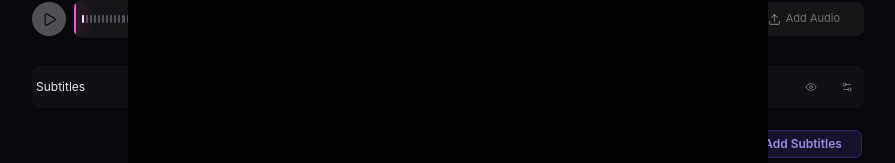
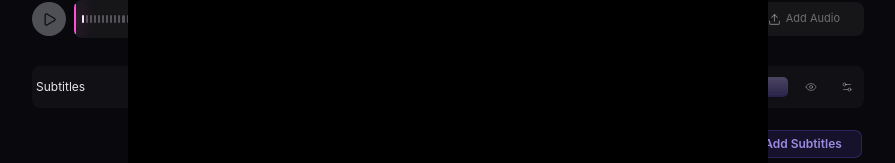
Before and after one commit to nick227/Audio-Reactive-Visual-Studio, a React (Vite) app: page / in a window 1280 px wide. Both pictures are taken after a click on the button "Add Subtitles". Shown: the part 478-641 px from the top of the page, without its empty margins (192-1087 px from the left). Built offline with nearby package versions, Linux system fonts and the light colour scheme.

Commit message:
Replace gap delete button with keyboard Delete on focused strip.
Selecting or dragging a visibility gap focuses the strip so Delete or Backspace removes the selected section.

```diff
--- a/src/features/visualizer/editor/LayerVisibilityStrip.tsx
+++ b/src/features/visualizer/editor/LayerVisibilityStrip.tsx
@@ -1,5 +1,4 @@
 import { useCallback, useEffect, useRef, useState } from 'react'
-import { Trash2 } from 'lucide-react'
 import type { LayerTiming } from '../project/types'
 import { DEFAULT_LAYER_TIMING } from '../project/types'
 import {
@@ -74,13 +73,13 @@ export function LayerVisibilityStrip({
     setActiveGapId(null)
   }, [gaps, onCommit, pulseAlways])
 
-  const deleteSelectedGap = useCallback((e: React.MouseEvent) => {
-    e.stopPropagation()
-    if (!activeGapId || showFilled) return
-    commitRemoveGap(activeGapId)
-  }, [activeGapId, commitRemoveGap, showFilled])
+  useEffect(() => {
+    if (activeGapId && !gaps.some((g) => g.id === activeGapId)) {
+      setActiveGapId(null)
+    }
+  }, [activeGapId, gaps])
 
-  const canDeleteGap = durationReady && !showFilled && Boolean(activeGapId)
+  const focusStrip = () => railRef.current?.focus()
 
   const localX = useCallback((clientX: number) => {
     const rail = railRef.current
@@ -137,6 +136,7 @@ export function LayerVisibilityStrip({
         snapshotted: false,
       }
       setActiveGapId(hit.gap.id)
+      focusStrip()
     } else if (hit.gap && hit.zone === 'body') {
       const ms = xToMs(x, width, safeDuration)
       dragRef.current = {
@@ -148,6 +148,7 @@ export function LayerVisibilityStrip({
         snapshotted: false,
       }
       setActiveGapId(hit.gap.id)
+      focusStrip()
     } else {
       dragRef.current = {
         mode: { kind: 'click' },
@@ -204,6 +205,7 @@ export function LayerVisibilityStrip({
 
     if (drag?.moved) {
       setHover(null)
+      focusStrip()
       return
     }
 
@@ -217,9 +219,18 @@ export function LayerVisibilityStrip({
       const nextGaps = trimGapAt(gaps, hit.gap.id, clickMs, safeDuration)
       onCommit({ mode: 'gaps', gaps: nextGaps })
       setActiveGapId(hit.gap.id)
+      focusStrip()
       return
     }
     if (!hit.gap) setActiveGapId(null)
+  }
+
+  const onKeyDown = (e: React.KeyboardEvent) => {
+    if (e.key !== 'Delete' && e.key !== 'Backspace') return
+    if (!activeGapId || showFilled) return
+    e.preventDefault()
+    e.stopPropagation()
+    commitRemoveGap(activeGapId)
   }
 
   const onDoubleClick = (e: React.MouseEvent) => {
@@ -244,6 +255,7 @@ export function LayerVisibilityStrip({
     if (nextGaps.length > gaps.length) {
       onCommit({ mode: 'gaps', gaps: nextGaps })
       setActiveGapId(nextGaps[nextGaps.length - 1]?.id ?? null)
+      focusStrip()
     }
   }
 
@@ -260,19 +272,22 @@ export function LayerVisibilityStrip({
           : 'crosshair'
 
   return (
-    <div className="layer-vis-wrap">
     <div
       ref={railRef}
-        className={`layer-vis-strip${!durationReady ? ' disabled no-duration' : ''}${isDragging ? ' dragging' : ''}${flashAlways ? ' flash-always' : ''}`}
+      className={`layer-vis-strip${!durationReady ? ' disabled no-duration' : ''}${isDragging ? ' dragging' : ''}${flashAlways ? ' flash-always' : ''}${activeGapId ? ' has-selection' : ''}`}
       style={{ cursor }}
+      tabIndex={durationReady ? 0 : -1}
+      role="group"
+      aria-label="Layer visibility timeline"
       onPointerDown={onPointerDown}
       onPointerMove={(e) => { onPointerMoveHover(e); onPointerMove(e) }}
       onPointerUp={onPointerUp}
       onPointerLeave={onPointerLeave}
       onPointerCancel={onPointerUp}
       onDoubleClick={onDoubleClick}
+      onKeyDown={onKeyDown}
       onClick={(e) => e.stopPropagation()}
-        title={durationReady ? 'Layer visibility timeline' : 'Add audio to edit timing — layer stays fully visible'}
+      title={durationReady ? 'Layer visibility timeline — Delete removes selected section' : 'Add audio to edit timing — layer stays fully visible'}
     >
       <div className="layer-vis-rail" />
       {showFilled ? (
@@ -299,16 +314,5 @@ export function LayerVisibilityStrip({
       )}
       {durationReady && <div className="layer-vis-playhead" style={{ left: playheadPct }} />}
     </div>
-      <button
-        type="button"
-        className={`lr-btn layer-vis-delete${canDeleteGap ? '' : ' hidden'}`}
-        title="Delete selected visible section"
-        aria-label="Delete selected visible section"
-        disabled={!canDeleteGap}
-        onClick={deleteSelectedGap}
-      >
-        <Trash2 size={11} />
-      </button>
-    </div>
   )
 }
--- a/src/styles/global.css
+++ b/src/styles/global.css
@@ -241,37 +241,21 @@ input[type="range"] { accent-color: #f2f0ff; cursor: pointer; }
 .lr-settings-icon-btn.danger:hover { background: rgba(255,80,80,.15); color: #ff8a8a; }
 
 /* Layer visibility strip */
-.layer-vis-wrap {
-  display: flex;
-  align-items: center;
-  gap: 4px;
+.layer-vis-strip {
+  position: relative;
   flex: 1 1 180px;
   min-width: 120px;
-}
-.layer-vis-strip {
-  position: relative;
-  flex: 1 1 auto;
-  min-width: 0;
   height: 28px;
   border-radius: 6px;
   touch-action: none;
   user-select: none;
+  outline: none;
 }
-.layer-vis-delete {
-  flex-shrink: 0;
-  width: 24px;
-  height: 24px;
+.layer-vis-strip:focus-visible {
+  box-shadow: 0 0 0 2px rgba(120,88,255,.45);
 }
-.layer-vis-delete.hidden {
-  visibility: hidden;
-  pointer-events: none;
-}
-.layer-vis-delete:not(:disabled):hover {
-  background: rgba(255,80,80,.15);
-  color: #ff9a9a;
-}
-.layer-vis-gap.selected {
-  box-shadow: 0 0 0 1px rgba(255,255,255,.55), 0 0 10px rgba(120,88,255,.5);
+.layer-vis-strip.has-selection:focus-visible {
+  box-shadow: 0 0 0 2px rgba(255,79,216,.35), 0 0 0 3px rgba(120,88,255,.4);
 }
 .layer-vis-strip.disabled { opacity: .45; pointer-events: none; }
 .layer-vis-strip.no-duration .layer-vis-rail {
@@ -308,6 +292,9 @@ input[type="range"] { accent-color: #f2f0ff; cursor: pointer; }
 .layer-vis-gap.always { background: linear-gradient(180deg, rgba(196,176,255,.72), rgba(120,88,255,.48)); }
 .layer-vis-gap.hot {
   box-shadow: 0 0 0 1px rgba(210,196,255,.7), 0 0 10px rgba(120,88,255,.45);
+}
+.layer-vis-gap.selected {
+  box-shadow: 0 0 0 1px rgba(255,255,255,.55), 0 0 10px rgba(120,88,255,.5);
 }
 .layer-vis-handle {
   position: absolute;
```
Lines whose indentation alone changed are shown as unchanged.
